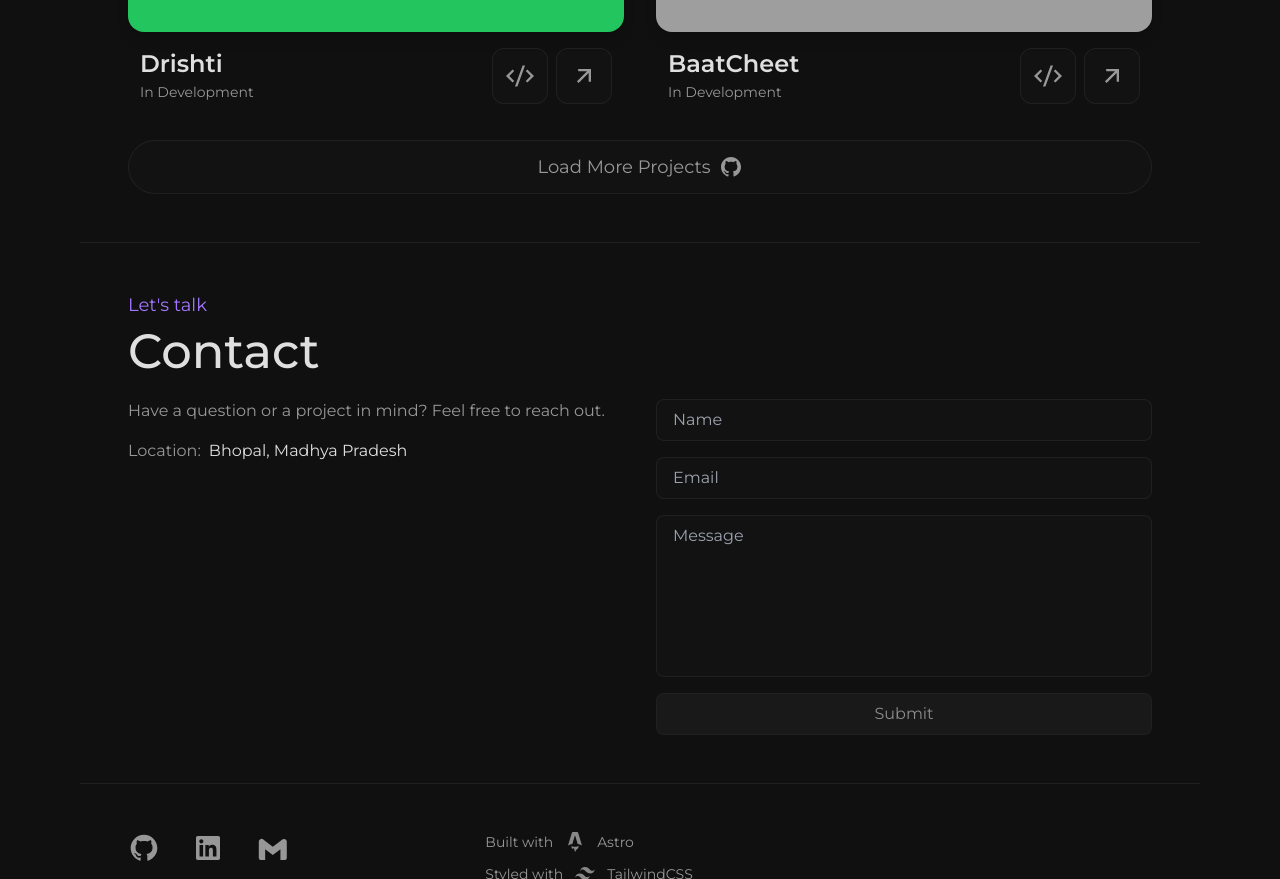
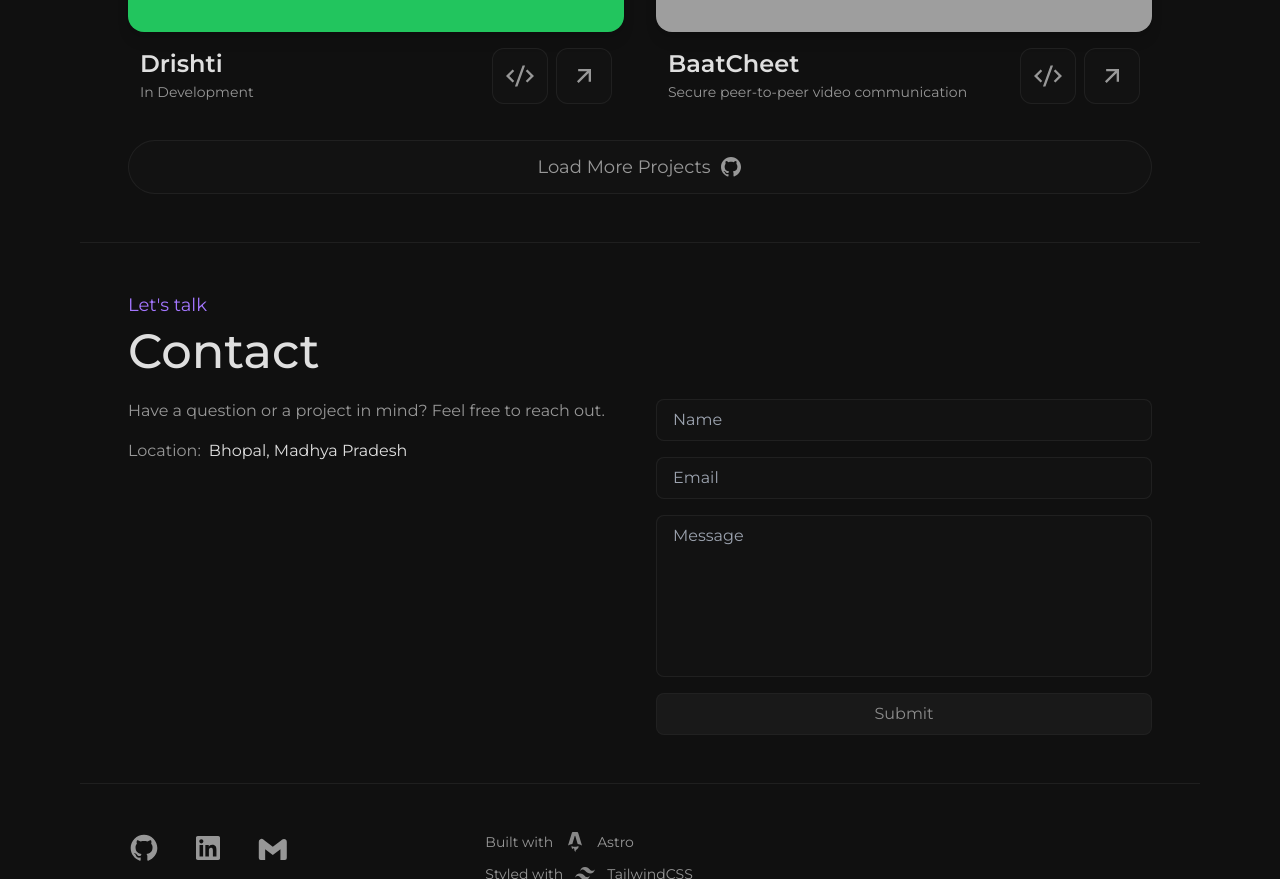
Before and after one commit to arpy8/portfolio, an Astro site: page / in a window 1280 px wide. Shown: the part 1455-2334 px from the top of the page. Built offline with nearby package versions, Linux system fonts and the light colour scheme; Astro itself is replaced by a stand-in of ours; grey boxes are pictures that could not be loaded.

Commit message:
Update projects.astro

```diff
--- a/src/components/projects.astro
+++ b/src/components/projects.astro
@@ -24,7 +24,7 @@ const projects: Project[] = [
     image: baatcheet as ImageMetadata,
     link: "https://github.com/arpy8/BaatCheet",
     preview: "https://arpy8-baatcheet.hf.space",
-    status: "In Development",
+    status: "Secure peer-to-peer video communication",
   },
 ];
 ---
```
